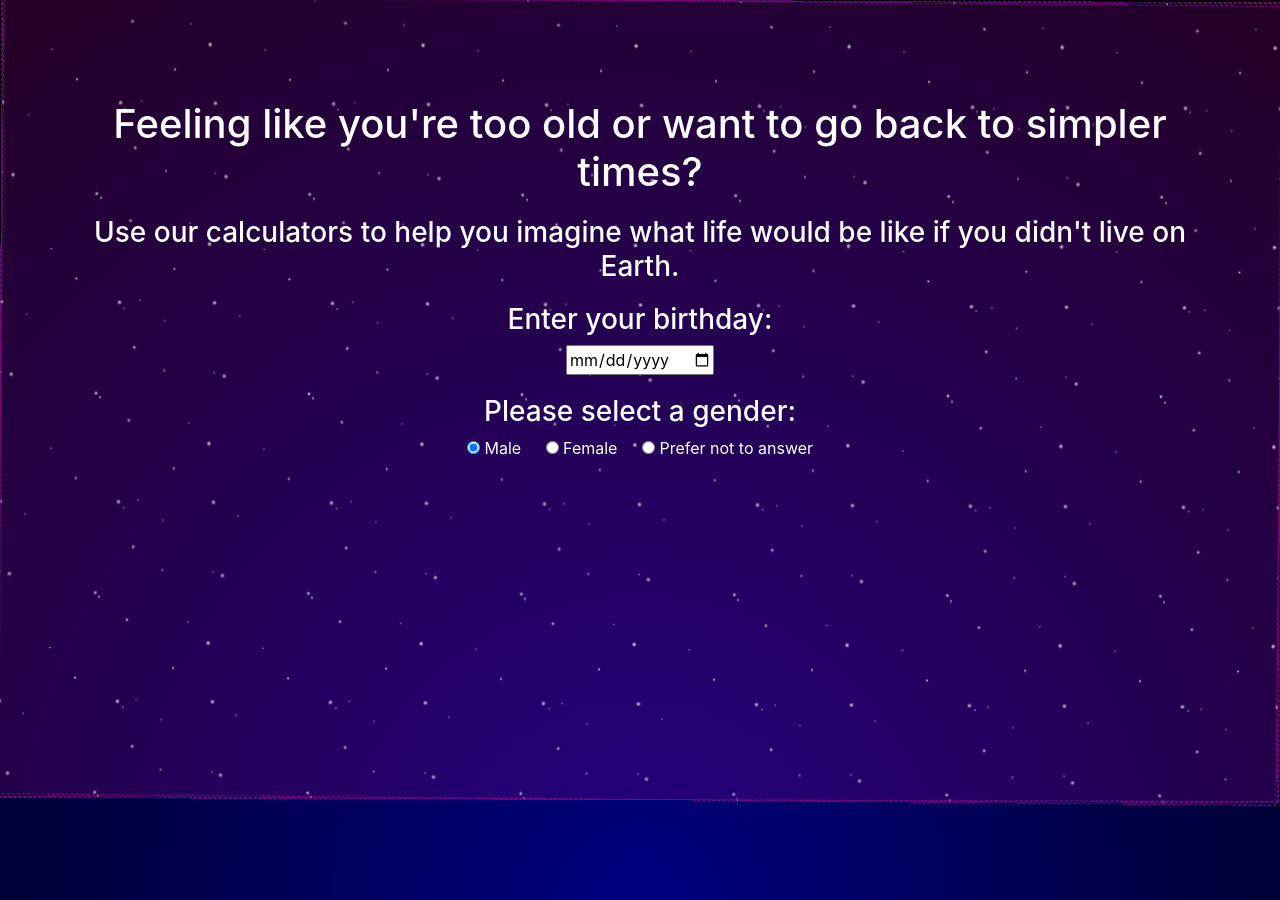
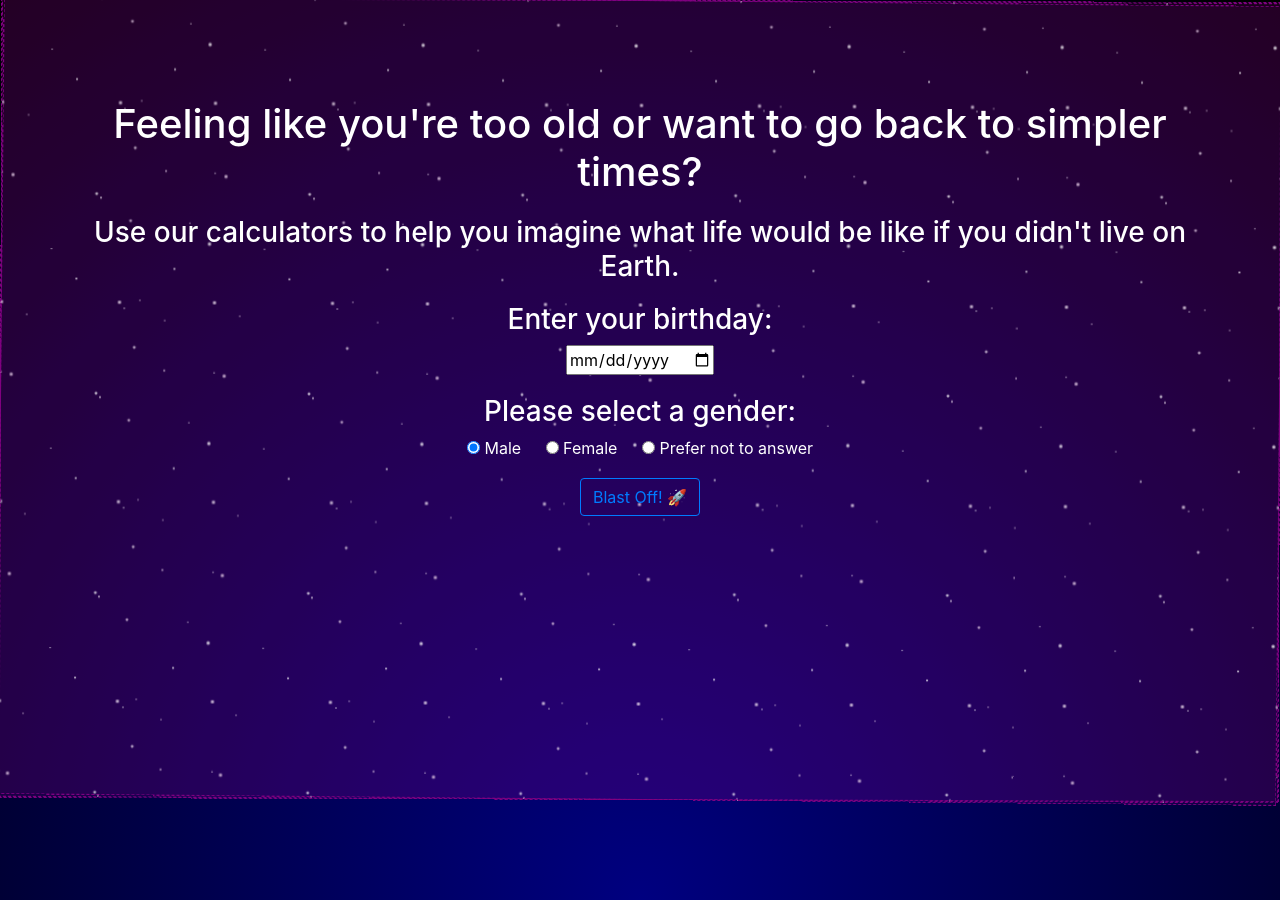
Before and after one commit to Matth5050/galactic-age-calculator, a website built with webpack: page src/index.html in a window 1280 px wide. Built offline with nearby package versions, Linux system fonts and the light colour scheme.

Commit message:
added button

```diff
--- a/src/css/styles.css
+++ b/src/css/styles.css
@@ -16,6 +16,10 @@
 
 .dob {
   margin-bottom: 20px;
+}
+
+.btn {
+  margin-top:10px;
 }
 
 label {
--- a/src/index.html
+++ b/src/index.html
@@ -26,6 +26,7 @@
               Prefer not to answer
           </label>
         </div>
+        <button type="submit" class="btn btn-outline-primary">Blast Off! 🚀</button>
       </form>
     </div>
   </div>
```
